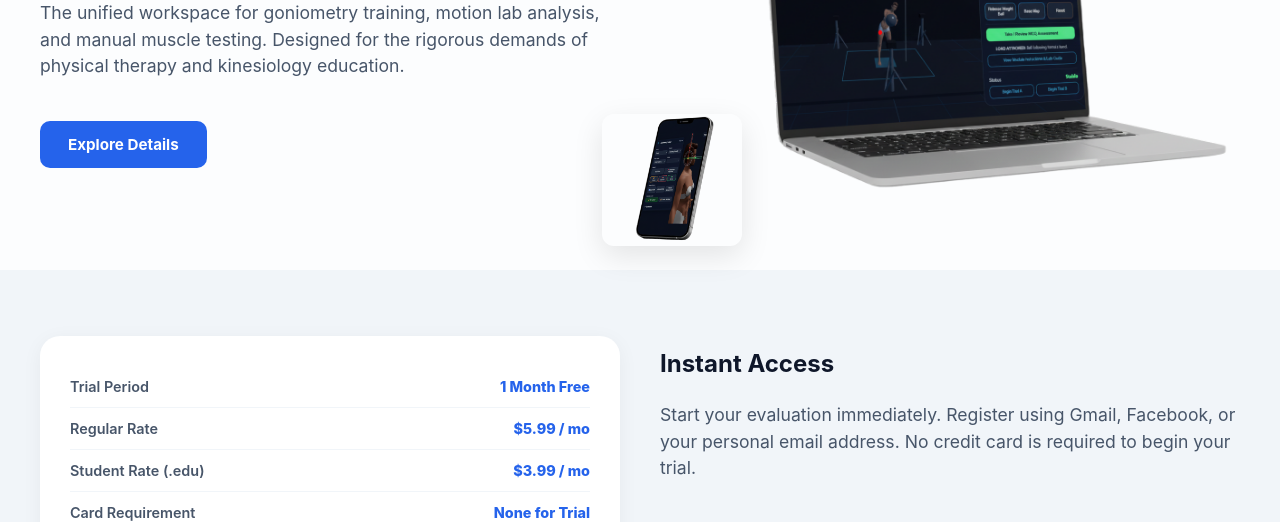
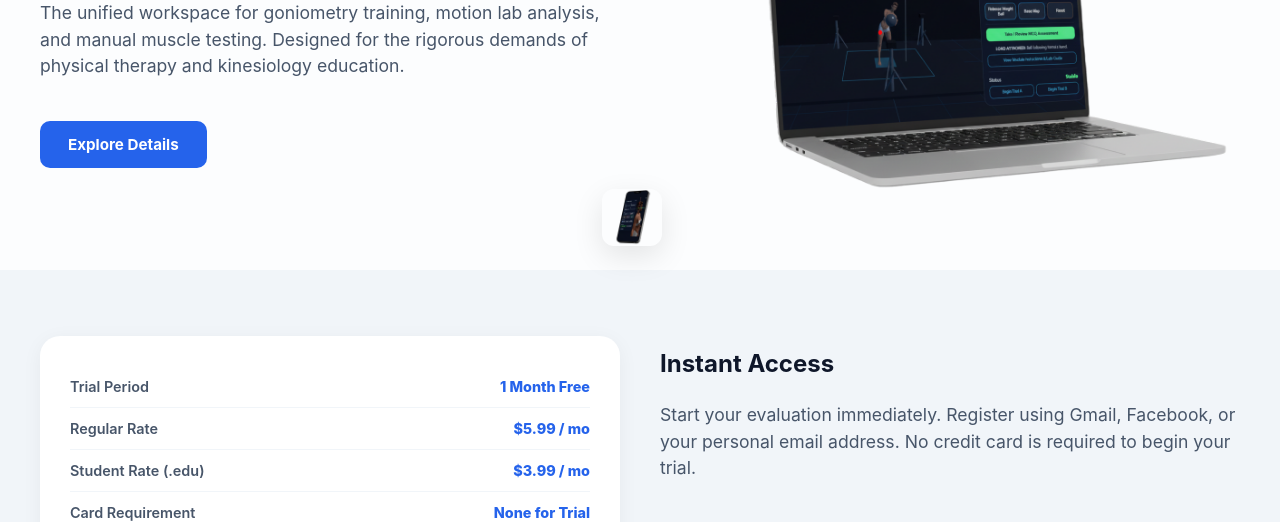
Before and after one commit to rometricsapp/Simulated-Learning, a plain HTML site: page index.html in a window 1280 px wide. Shown: the part 278-800 px from the top of the page. Drawn offline with Linux system fonts and the light colour scheme.

Commit message:
Update index.html

```diff
--- a/index.html
+++ b/index.html
@@ -112,7 +112,7 @@ section {
 
 .visual { position: relative; width: 100%; text-align: right; }
 .laptop { width: 100%; max-width: 600px; height: auto; display: block; }
-.phone { position: absolute; width: 25%; max-width: 140px; left: -10%; bottom: -10%; box-shadow: 0 10px 30px rgba(0,0,0,0.1); border-radius: 12px; }
+.phone { position: absolute; width: 25%; max-width: 60px; left: -10%; bottom: -10%; box-shadow: 0 10px 30px rgba(0,0,0,0.1); border-radius: 12px; }
 
 /* ROW 2: ACCESS & PRICING */
 .access-section { background: #f1f5f9; }
```
